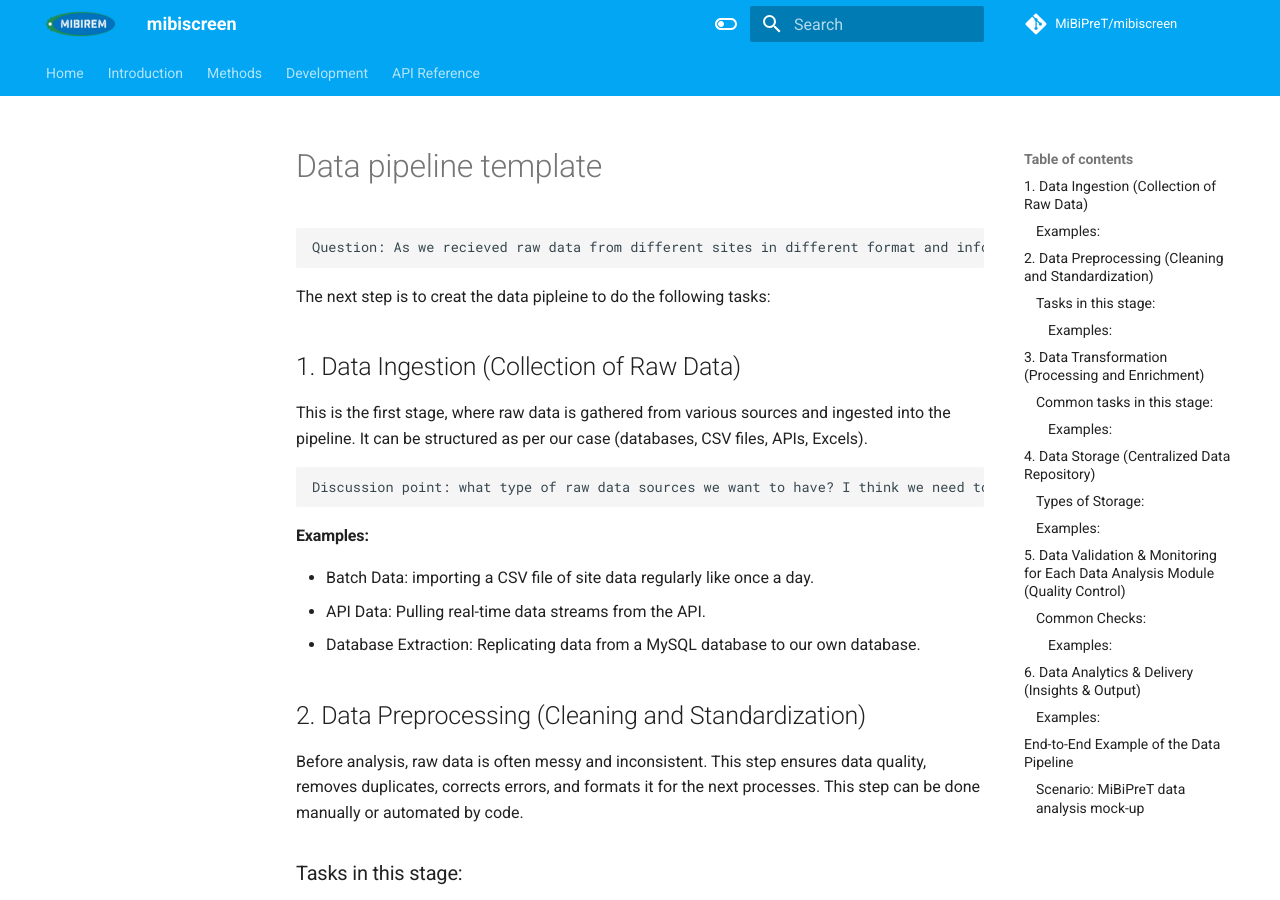
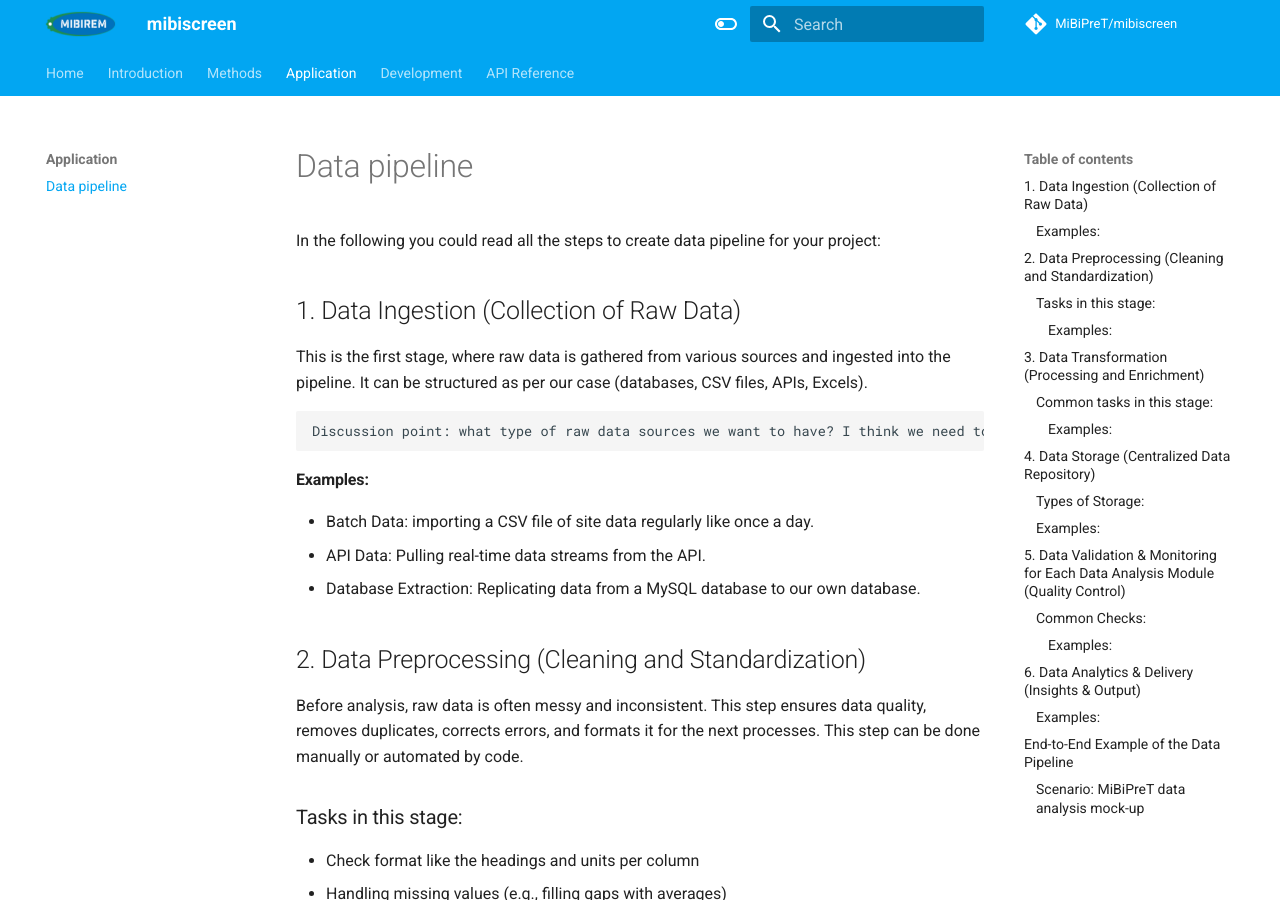
Before and after one commit to MiBiPreT/mibiscreen, an MkDocs documentation site: the page built from docs/advanced/data_pipeline_template.md, in a window 1280 px wide and 900 px high. Built offline with MkDocs 1.6.1 and Material for MkDocs 9.7.7, drawn with Linux system fonts in a browser that asks for light colours; a script that is not in the unit is left out; comment, search, counter and statistics services are not loaded.

Commit message:
create advanced folder in docs  and remove data_pipeline_template from assets folder to advanced and modefied the mkdocs.yml to create new menu item in documentation website

````diff
--- a/docs/assets/data_pipeline_template.md
+++ b/docs/advanced/data_pipeline_template.md
@@ -1,8 +1,5 @@
-```
-Question: As we recieved raw data from different sites in different format and information, it is better to crop the required data according to all the analysis that we want to perform, and creat a new excel or CSV file. After that we can standardize this excel/csv file acoording to the general data template which is defined based on the data management requirement for the in-situ site meassurement and different analysis of the MIBIREM project. What do you think?
-```
 
-The next step is to creat the data pipleine to do the following tasks:
+In the following you could read all the steps to create data pipeline for your project:
 
 ## 1. Data Ingestion (Collection of Raw Data)
 This is the first stage, where raw data is gathered from various sources and ingested into the pipeline. It can be structured as per our case (databases, CSV files, APIs, Excels).
--- a/mkdocs.yml
+++ b/mkdocs.yml
@@ -17,6 +17,8 @@ nav:
     - Concentrations: methods/concentrations.md
     - Ordination: methods/ordination.md
     - Stable Isotope Analysis: methods/stable_isotopes.md
+  - Application:
+    - Data pipeline: advanced/data_pipeline_template.md
   - Development: development/development.md
   - API Reference:
     - Data: reference/reference_data.md
````
